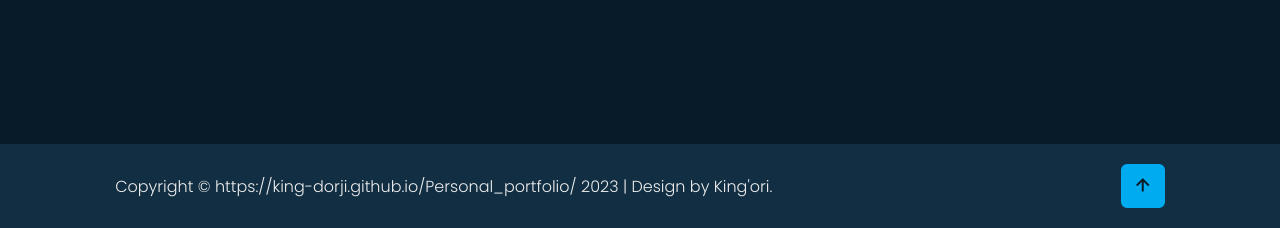
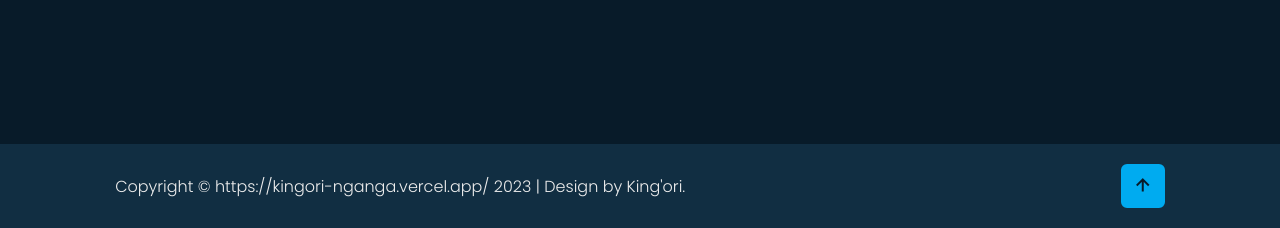
Before and after one commit to King-Dorji/Personal_portfolio, a plain HTML site: page index.html in a window 1280 px wide. Shown: the part 4805-5033 px from the top of the page. Drawn offline with nearby package versions, Linux system fonts and the light colour scheme; files whose address does not match are found by name.

Commit message:
Wip:footer text

```diff
--- a/index.html
+++ b/index.html
@@ -306,7 +306,7 @@
 
   <footer class="footer">
     <div class="footer-text">
-      <p>Copyright &copy; https://king-dorji.github.io/Personal_portfolio/ 2023 | Design by King'ori.</p>
+      <p>Copyright &copy; https://kingori-nganga.vercel.app/ 2023 | Design by King'ori.</p>
 
     </div>
 
```
